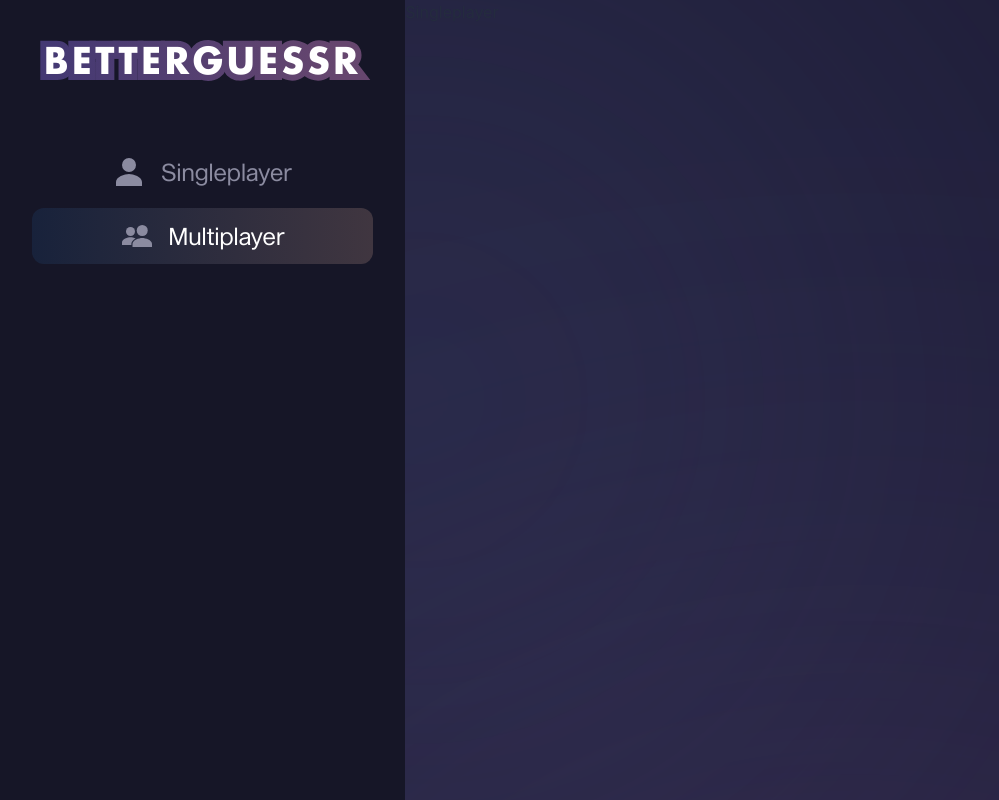
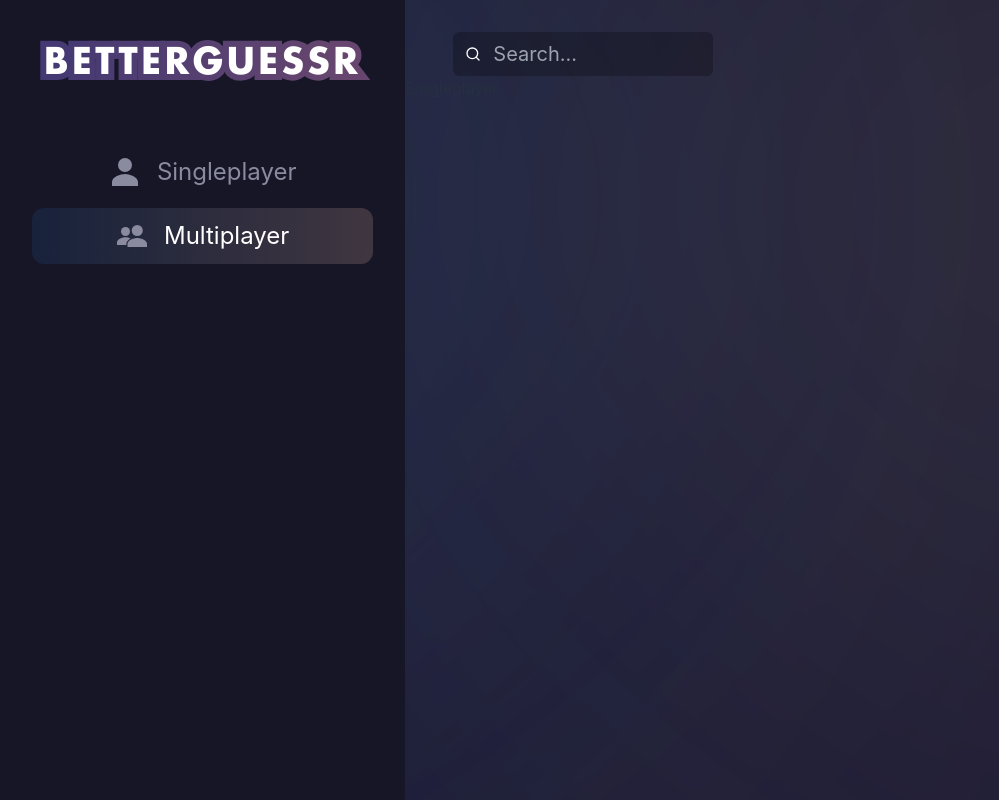
Before and after one commit to chubkey3/BetterGuessr, a Next.js app in the folder apps/frontend/: page /multiplayer in a window 1280 px wide. Shown: the whole page, without its empty margins (0-999 px from the left). Built offline with nearby package versions, Linux system fonts and the light colour scheme.

Commit message:
added search bar

```diff
--- a/apps/frontend/src/components/DashboardWrapper.tsx
+++ b/apps/frontend/src/components/DashboardWrapper.tsx
@@ -3,11 +3,20 @@ import * as React from "react";
 import { useRouter } from "next/router";
 import { IoPersonSharp, IoPeopleSharp } from "react-icons/io5";
 import { useEffect, useState } from "react";
+import SearchBar from "@/components/SearchBar";
 
-function BlurCircles({ top, left, right = "0", color }: { top: string; left: string; right?: string; color: string }) {
+interface BlurCirclesProps {
+  top: string;
+  left: string;
+  right?: string;
+  opacity?: number;
+  color: string;
+}
+
+function BlurCircles({ top, left, right = "0", opacity = 75, color }: BlurCirclesProps) {
   return (
     <div
-      className="overflow-hidden absolute w-[800px] h-[800px] rounded-full blur-[400px] ring-8 ring-blue-300 opacity-75 z-0"
+      className={`overflow-hidden absolute w-[400px] h-[400px] rounded-full blur-[400px] ring-8 ring-blue-300 opacity-${opacity} z-0`}
       style={{ top: `${top}px`, left: `${left}px`, right: `${right}px`, backgroundColor: color }}
     ></div>
   );
@@ -35,10 +44,7 @@ export default function DashboardWrapper({ children }: { children: React.ReactNo
         hover:bg-gradient-to-r from-[#18223b] to-[#403640]
         rounded-xl hover:scale-110 transition-all`}
       >
-        <div
-          className="flex flex-row text-[#8b8ba0] place-items-center text-2xl gap-x-4"
-          style={{ fontFamily: "Sequel Sans" }}
-        >
+        <div className="flex flex-row text-[#8b8ba0] place-items-center text-2xl gap-x-4">
           {icon}
           <h2 className={`${mode === text ? "text-white" : ""} py-3 group-hover:text-white`}>{text}</h2>
         </div>
@@ -64,9 +70,13 @@ export default function DashboardWrapper({ children }: { children: React.ReactNo
       </Head>
 
       <div className="bg-[#1b1831] relative h-max w-full overflow-hidden">
-        <div className="overflow-hidden absolute z-0 w-full h-full">
+        {/* uninteractable and at the very back */}
+        <div className="overflow-hidden absolute z-0 w-full h-full pointer-events-none">
           <BlurCircles top="0" left="20" color="#556296" />
-          <BlurCircles top="1000" right="20" color="#75538f" left={""} />
+          <BlurCircles top="0" right="20" color="#e2c079" opacity={25} left={""} />
+          <BlurCircles top="0" right="1000" color="#0e74bf" opacity={50} left={""} />
+          <BlurCircles top="2000" right="20" color="#75538f" left={""} />
+          <BlurCircles top="4000" left="20" color="#7553ff" />
         </div>
         <div className="flex flex-row min-h-screen z-20">
           <div className="p-8 bg-[#161627] z-20">
@@ -81,7 +91,12 @@ export default function DashboardWrapper({ children }: { children: React.ReactNo
               <SidebarButton text="Multiplayer" icon={<IoPeopleSharp size={32} />} src="/multiplayer" />
             </ul>
           </div>
-          <div className="flex flex-col w-full h-full">{children}</div>
+          <div className="flex flex-col w-full h-full">
+            <div className="px-12 pt-8">
+              <SearchBar></SearchBar>
+            </div>
+            {children}
+          </div>
         </div>
       </div>
     </>
--- /dev/null
+++ b/apps/frontend/src/components/SearchBar.tsx
@@ -0,0 +1,76 @@
+import { FiSearch } from "react-icons/fi";
+import countrylist from "@/components/data/countrylist.json";
+import { useState, ChangeEvent, FormEvent, useEffect, useRef } from "react";
+import Image from "next/image";
+
+export default function SearchBar() {
+  const [searchTerm, setSearchTerm] = useState<string>("");
+  const [filtered, setFiltered] = useState<string[]>([]);
+  const containerRef = useRef<HTMLDivElement>(null);
+
+  useEffect(() => {
+    setFiltered(countrylist.filter((country) => country.toLowerCase().includes(searchTerm.toLowerCase())));
+  }, [searchTerm]);
+
+  const handleChange = (event: ChangeEvent<HTMLInputElement>) => {
+    setSearchTerm(event.target.value);
+  };
+
+  const handleSubmit = (event: FormEvent<HTMLFormElement>) => {
+    event.preventDefault();
+    // Do something with the search term
+  };
+
+  const handleClickOutside = (event: MouseEvent) => {
+    if (containerRef.current && !containerRef.current.contains(event.target as Node)) {
+      setSearchTerm("");
+    }
+  };
+
+  useEffect(() => {
+    document.addEventListener("mousedown", handleClickOutside);
+    return () => {
+      document.removeEventListener("mousedown", handleClickOutside);
+    };
+  }, []);
+
+  return (
+    <div ref={containerRef}>
+      <form onSubmit={handleSubmit} className="relative z-50">
+        <input
+          type="text"
+          placeholder="Search..."
+          value={searchTerm}
+          onChange={handleChange}
+          className="px-4 py-2 rounded-md outline-none pl-10 bg-[#0000003e] text-white text-xl w-1/3"
+        />
+        <button type="submit" className="absolute left-0 top-[6px] px-3 py-2">
+          <FiSearch color="#FFFFFF" />
+        </button>
+        {searchTerm.length > 0 && filtered.length > 0 && (
+          <div className="absolute z-50 mt-2 w-1/3 overflow-hidden">
+            <div className="bg-[#1d1f3a] rounded-md text-white text-xl border-2 border-[#2d3556] py-2 px-3">
+              <ul className="divide-y-[1px] divide-[#ffffff30]">
+                {filtered.map((country, index) => {
+                  return (
+                    <li key={index} className="p-2 flex flex-row">
+                      <div
+                        className="w-8 h-8 mr-2 rounded-lg overflow-hidden"
+                        style={{
+                          backgroundImage: `url(/countries/${country.replaceAll(" ", "_")}.jpg)`,
+                          backgroundPosition: "center center",
+                          backgroundSize: "cover",
+                        }}
+                      ></div>
+                      <a href={`/singleplayer/${country.replaceAll(" ", "_")}`}>{country}</a>
+                    </li>
+                  );
+                })}
+              </ul>
+            </div>
+          </div>
+        )}
+      </form>
+    </div>
+  );
+}
--- a/apps/frontend/src/styles/globals.css
+++ b/apps/frontend/src/styles/globals.css
@@ -12,3 +12,19 @@
   font-family: "Sequel Sans";
   src: url("/fonts/SequelSansBookHead.ttf") format("truetype"), url("/fonts/SequelSansBookHead.woff") format("woff");
 }
+
+::-webkit-scrollbar {
+  width: 8px;
+}
+::-webkit-scrollbar-track {
+  background-color: #42424200;
+}
+
+::-webkit-scrollbar-thumb {
+  background-color: #d8d8d8;
+  border-radius: 6px;
+}
+
+::-webkit-scrollbar-thumb:hover {
+  background-color: #b1b1b1;
+}
```
